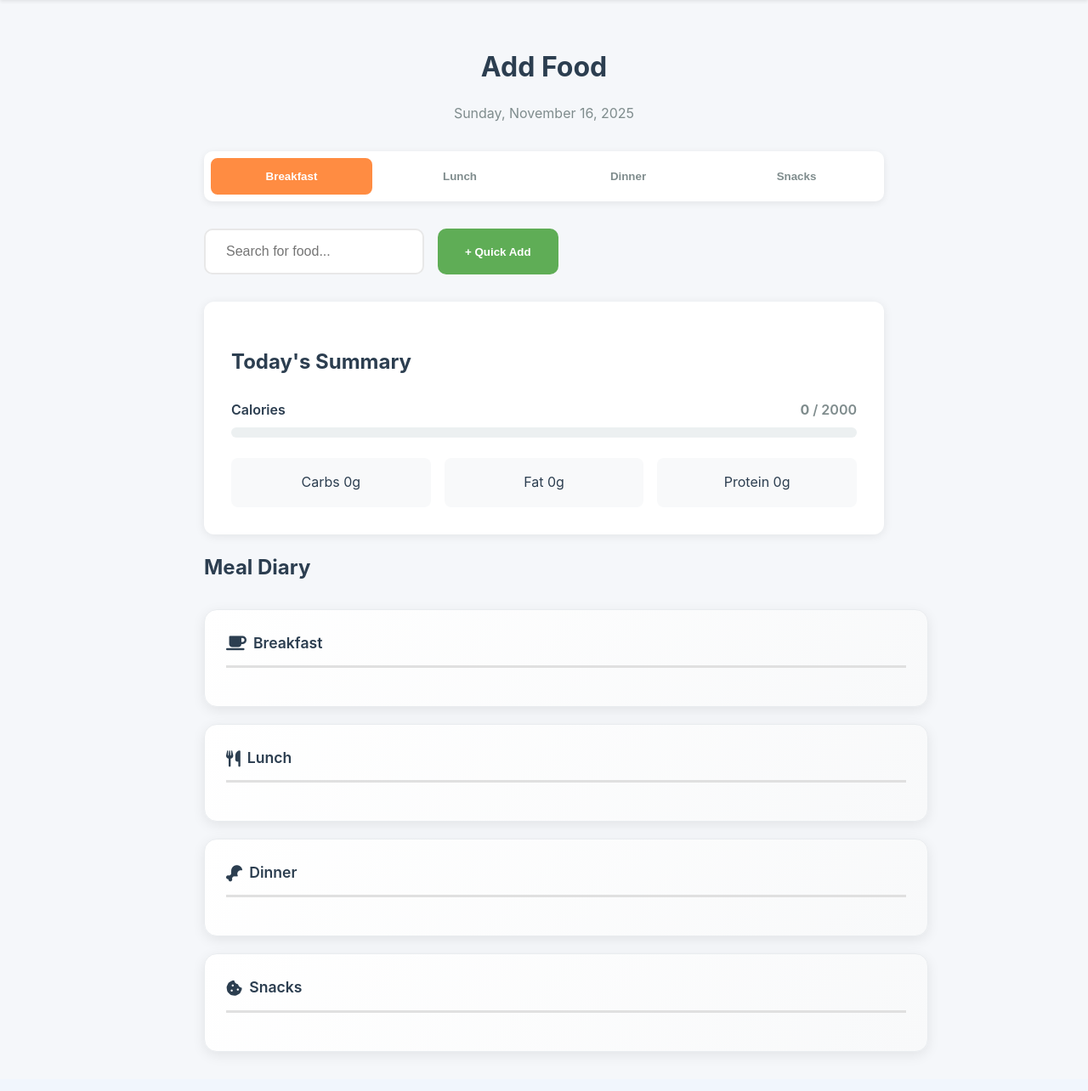
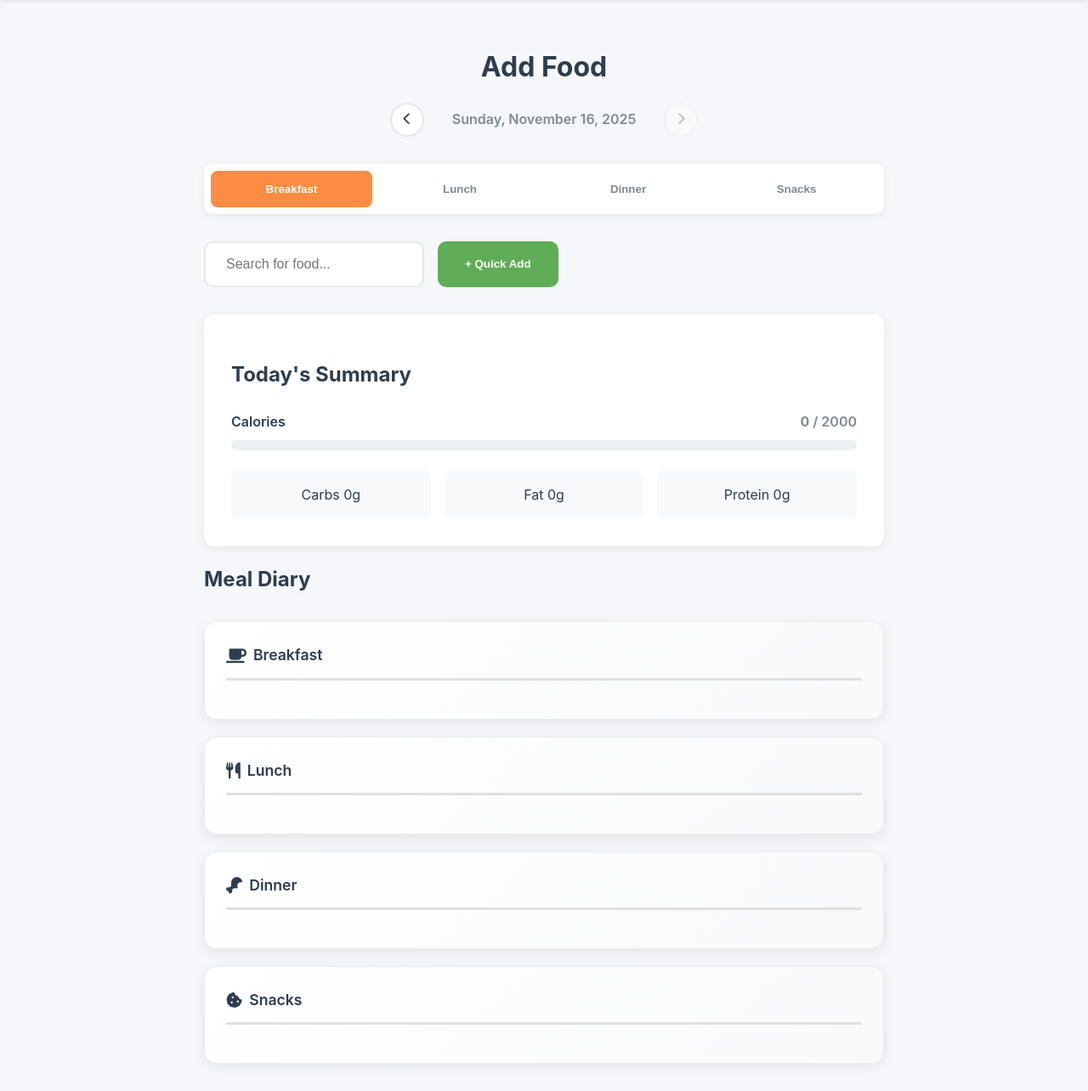
Before and after one commit to Scrappy440/Food-Website, a Flask app: page /logmeal in a window 1280 px wide. Shown: the part 71-1355 px from the top of the page at 85% size. Before the commit the page ends 1313 px from the top, so only its background shows below. Run offline with Flask 3, Linux system fonts and the light colour scheme; the visitor is signed in with stand-in values (Sample User, id 1); data comes from the database, SQL or seed files in the repository.

Commit message:
Added ability to see past meals

```diff
--- a/static/style.css
+++ b/static/style.css
@@ -682,9 +682,52 @@ html {
     margin-bottom: 0.5rem;
 }
 
+/* Date Navigation */
+.date-navigation {
+    display: flex;
+    align-items: center;
+    justify-content: center;
+    gap: 1rem;
+    margin-top: 1rem;
+}
+
 .date-display {
     color: #7f8c8d;
     font-size: 1rem;
+    font-weight: 600;
+    min-width: 250px;
+    text-align: center;
+    margin: 0;
+}
+
+.date-nav-btn {
+    background: white;
+    border: 2px solid var(--border-color);
+    border-radius: 50%;
+    width: 40px;
+    height: 40px;
+    display: flex;
+    align-items: center;
+    justify-content: center;
+    cursor: pointer;
+    transition: all 0.3s ease;
+    color: var(--dark-text);
+}
+
+.date-nav-btn:hover:not(:disabled) {
+    background: var(--accent-color);
+    border-color: var(--accent-color);
+    color: white;
+    transform: scale(1.1);
+}
+
+.date-nav-btn:disabled {
+    opacity: 0.3;
+    cursor: not-allowed;
+}
+
+.date-nav-btn i {
+    font-size: 0.9rem;
 }
 
 /* Meal Type Selector */
@@ -1043,7 +1086,7 @@ html {
     padding: 25px;
     box-shadow: 0 4px 15px rgba(0,0,0,0.08);
     border: 1px solid #e9ecef;
-    width: 100%;
+    max-width: 800px;
 }
 
 .diary-column h4 {
--- a/templates/logMeal.html
+++ b/templates/logMeal.html
@@ -26,7 +26,15 @@
         <div class="log-meal-wrapper">
             <div class="page-header-simple">
                 <h1>Add Food</h1>
-                <p class="date-display" id="current-date"></p>
+                <div class="date-navigation">
+                    <button type="button" class="date-nav-btn" id="prev-date-btn">
+                        <i class="fas fa-chevron-left"></i>
+                    </button>
+                    <p class="date-display" id="current-date"></p>
+                    <button type="button" class="date-nav-btn" id="next-date-btn" disabled>
+                        <i class="fas fa-chevron-right"></i>
+                    </button>
+                </div>
             </div>
 
             <div class="meal-type-selector">
```
Also changed, not shown: static/logPhysicalState.js (added, +372 -0 lines), static/script.js (+44 -8 lines).
